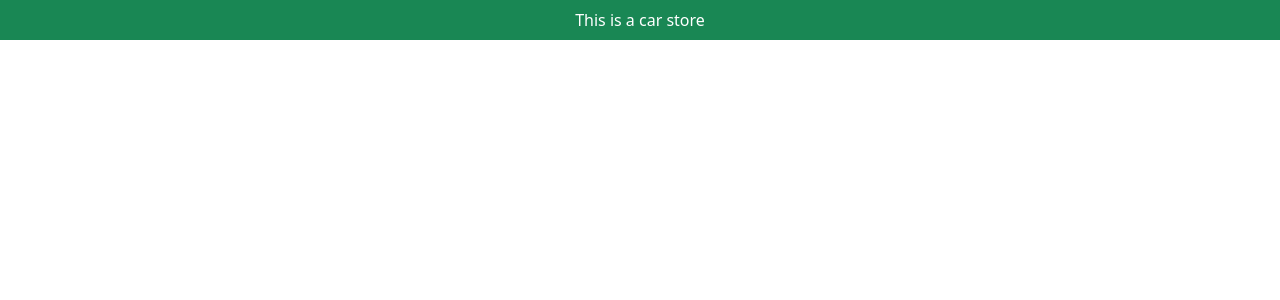
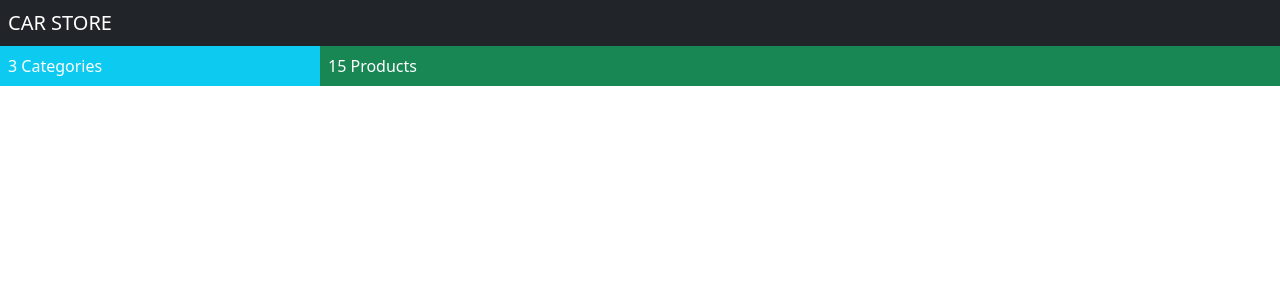
Before and after one commit to KabeloM06/cars, an Angular app: page / in a window 1280 px wide. Shown: the top 300 px of the page. Built offline with nearby package versions, Linux system fonts and the light colour scheme.

Commit message:
display categories and products sums

```diff
--- a/src/app/app.component.html
+++ b/src/app/app.component.html
@@ -1,3 +1 @@
-<div class="bg-success p-2 text-center text-white">
-    This is a car store
-</div>
+<app-store></app-store>
--- /dev/null
+++ b/src/app/components/store/store.component.html
@@ -0,0 +1,17 @@
+<div class="container-fluid">
+    <div class="row">
+        <div class="bg-dark text-white p-2">
+            <span class="navbar-brand ml-2">
+                CAR STORE
+            </span>
+        </div>
+    </div>
+    <div class="row text-white">
+        <div class="col-3 bg-info p-2">
+            {{categories.length}} Categories
+        </div>
+        <div class="col-9 bg-success p-2">
+            {{products.length}} Products
+        </div>
+    </div>
+</div>
--- /dev/null
+++ b/src/app/components/store/store.component.ts
@@ -0,0 +1,22 @@
+import { Component } from '@angular/core';
+import { Product } from 'src/app/model/product.model';
+import { ProductRepository } from 'src/app/model/product.repository';
+
+@Component({
+  selector: 'app-store',
+  templateUrl: './store.component.html',
+  styleUrls: ['./store.component.css']
+})
+export class StoreComponent  {
+
+  constructor(private repository: ProductRepository) { }
+
+  get products(): Product[]{
+    return this.repository.getProducts();
+  }
+
+  get categories(): string[]{
+    return this.repository.getCategories();
+  }
+
+}
```
Also changed, not shown: src/app/app.module.ts (+6 -2 lines), src/app/store/store.module.ts (added, +16 -0 lines), src/app/components/store/store.component.css (added), 1 other file (tests, documents, lock files or other folders).
